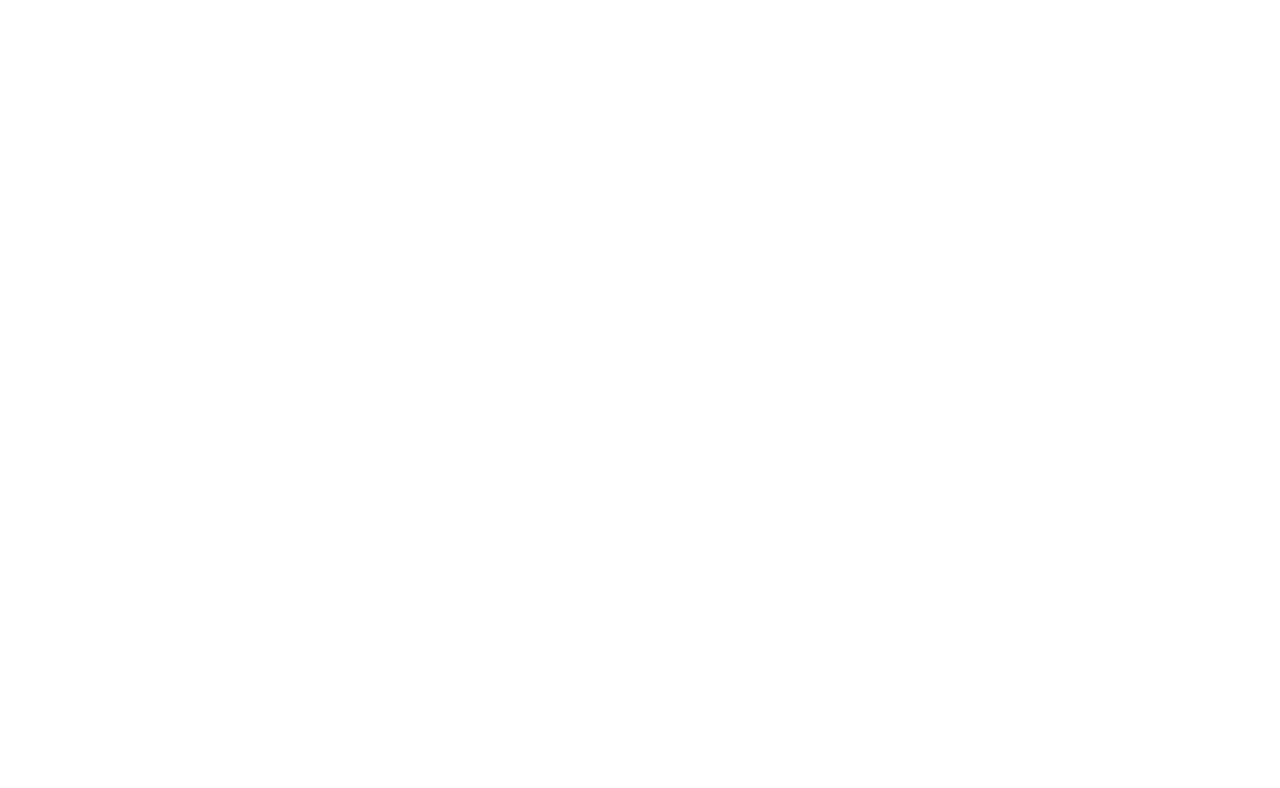
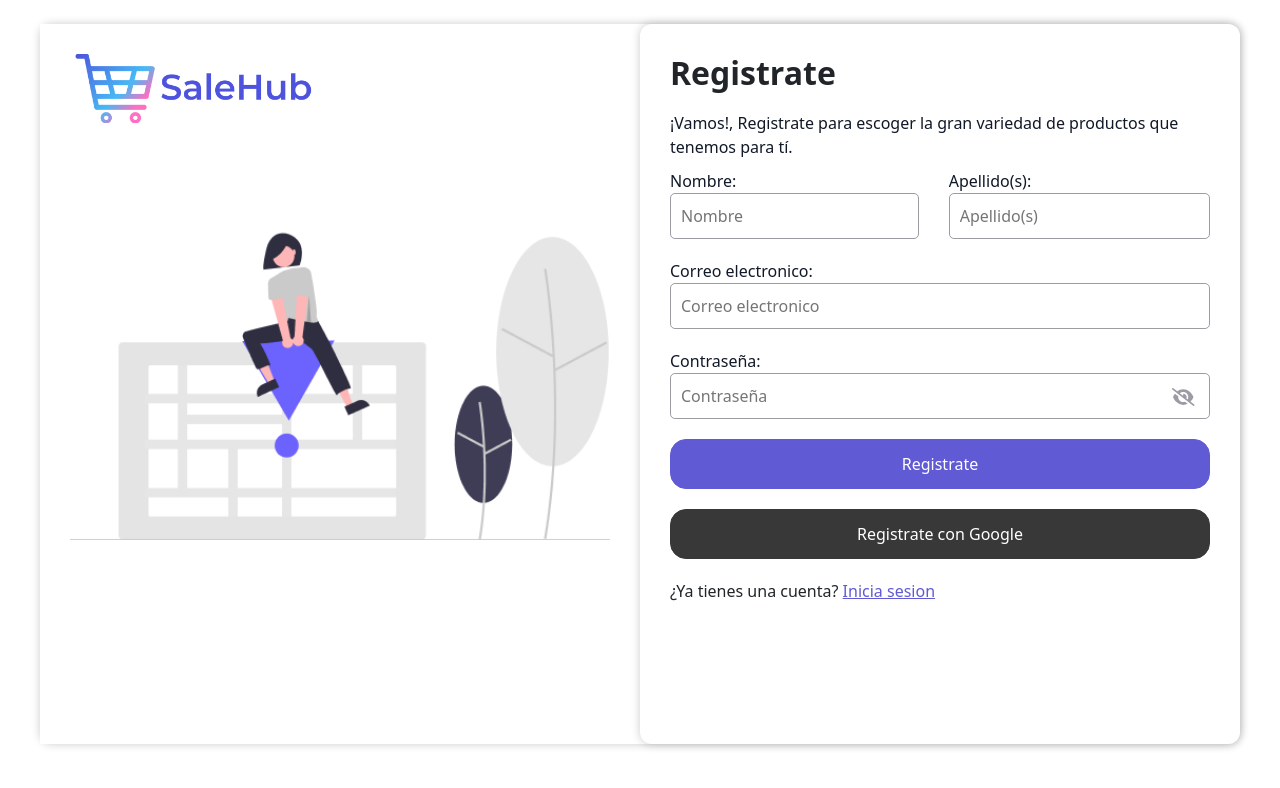
Before and after one commit to Taniagalindout/e-commerWeb, a React (Create React App) app: page /register in a window 1280 px wide. Before the commit this address had no page. Shown: the top 788 px of the page. Built offline with nearby package versions, Linux system fonts and the light colour scheme; a small style sheet from the web is missing.

Commit message:
fix: fix cors

```diff
--- a/package.json
+++ b/package.json
@@ -19,6 +19,7 @@
     "react-icons": "^4.11.0",
     "react-router-dom": "^6.18.0",
     "react-scripts": "5.0.1",
+    "react-toastify": "^9.1.3",
     "web-vitals": "^2.1.4"
   },
   "scripts": {
--- a/src/App.js
+++ b/src/App.js
@@ -3,16 +3,21 @@ import Landing from './components/landing/Landing';
 import Login from './modules/login/Login';
 import Register from './modules/login/Register';
 import { BrowserRouter as Router, Routes, Route } from 'react-router-dom';
+import { ToastContainer } from 'react-toastify';
+import 'react-toastify/dist/ReactToastify.css';
+
 
 function App() {
   return (
     <div className="App">
       <Router>
         <Routes>
-          <Route path='/landing' element={<Landing />} />
-          <Route path='/' element={<Login />} />
+          <Route path='/' element={<Landing />} />
+          <Route path='/login' element={<Login />} />
+          <Route path='/register' element={<Register />} />
         </Routes>
       </Router>
+      <ToastContainer />
     </div>
   );
 }
--- a/src/assets/css/login.css
+++ b/src/assets/css/login.css
@@ -6,9 +6,13 @@
     align-items: center;
 }
 
+.input-error {
+    border: 1px solid red;
+  }
+
 .login-card-container {
     width: 100%;
-    height: 70%;
+    height: 90%;
     background-color: #fff;
     margin: 20px;
     margin-bottom: 4%;
--- a/src/assets/css/register.css
+++ b/src/assets/css/register.css
@@ -5,10 +5,13 @@
   justify-content: center;
   align-items: center;
 }
+.sign-in {
+    margin-top: 10px;
+}
 
 .register-card-container-parent {
   width: 100%;
-    height: 70%;
+  height: 90%;
   background-color: #fff;
   margin: 20px;
   margin-bottom: 4%;
@@ -20,8 +23,15 @@
   z-index: 1;
 }
 
-.left-container{
-    width: 55%;
+.container-inputs-name {
+  width: 100%;
+  display: flex;
+  flex-direction: row;
+  gap: 30px;
+}
+
+.left-container {
+  width: 50%;
   height: 100%;
   background-color: #fff;
   display: flex;
@@ -34,9 +44,12 @@
 .register-logo {
   width: 45%;
 }
+.register-image {
+  width: 100%;
+}
 
 .rigth-container {
-    width: 45%;
+  width: 50%;
   height: 100%;
   background-color: #fff;
   border-radius: 12px;
@@ -48,8 +61,15 @@
 }
 
 .register-text {
-    margin-top: 10px;
   font-weight: 600;
+}
+.input-error {
+  border: 1px solid red;
+}
+
+.error-message {
+  color: grey;
+  font-size: 12px;
 }
 
 .text {
--- a/src/modules/login/Login.jsx
+++ b/src/modules/login/Login.jsx
@@ -1,73 +1,164 @@
-import React, { useState } from 'react'
-import '../../assets/css/login.css'
-import { FontAwesomeIcon } from '@fortawesome/react-fontawesome';
-import { faEye, faEyeSlash } from '@fortawesome/free-solid-svg-icons';
-import logo from '../../assets/images/logo.png'
-import { useEffect } from 'react';
-import { signInWithGoogle } from '../../Firebase';
-
+import React, { useState, useEffect } from "react";
+import "../../assets/css/login.css";
+import { FontAwesomeIcon } from "@fortawesome/react-fontawesome";
+import { faEye, faEyeSlash } from "@fortawesome/free-solid-svg-icons";
+import logo from "../../assets/images/logo.png";
+import { signInWithGoogle } from "../../Firebase";
+import { Link } from "react-router-dom";
+import { login } from "../../service/auth/AuthService";
+import { toast } from "react-toastify";
+import { useNavigate } from "react-router-dom";
 
 const Login = () => {
   const [showPassword, setShowPassword] = useState(false);
+  const [emptyFields, setEmptyFields] = useState([]);
+  const [formSubmitted, setFormSubmitted] = useState(false);
+  const [loginData, setLoginData] = useState({
+    email: "",
+    password: "",
+  });
+
+  const navigate = useNavigate();
+
+  useEffect(() => {
+    const checkUserSession = async () => {
+      const cache = await caches.open("salehub-cache-v1");
+      const userDataResponse = await cache.match("userData");
+      if (userDataResponse) {
+        const userData = await userDataResponse.json();
+        navigate("/");
+      }
+    };
+
+    checkUserSession();
+  }, [navigate]);
+
+  useEffect(() => {
+    validateForm();
+  }, [loginData]);
+
+
+
+  const handleInputChange = (event) => {
+    const { name, value } = event.target;
+    setLoginData({
+      ...loginData,
+      [name]: value,
+    });
+  };
+
+  const validateForm = () => {
+    const { email, password } = loginData;
+    const emptyFieldsArray = [];
+    if (email === "") emptyFieldsArray.push("email");
+    if (password === "") emptyFieldsArray.push("password");
+    setEmptyFields(emptyFieldsArray);
+    return emptyFieldsArray.length === 0;
+  };
 
   const googleLogin = () => {
     console.log("Inicio sesión con Google");
+  };
+
+  const signin = () => {
+    setFormSubmitted(true);
+    if (!validateForm()) {
+      return toast.error("Completa todos los campos.");
     }
-
-    const login = () => {
-        console.log("Inicio sesión con Google");
+    const response = login(loginData)
+      .then((response) => {
+        console.log("Inicio sesion: ", response);
+        if (response.status === 401) {
+          return toast.error("Usuario y/o contraseña incorrectos.");
         }
+        if (response.status === 200) {
+          caches.open("salehub-cache-v1").then((cache) => {
+            cache.put("userData", new Response(JSON.stringify(response)));
+          });
+          navigate("/");
+          return toast.success(`¡Bienvenido ${response.user.name}!`);
+        }
+      })
+      .catch((error) => {
+        console.log("Error: ", error);
+      });
+  };
 
   useEffect(() => {
-      console.log("Renderizo el login")
-    }, [])
-
+    console.log("Renderizo el login");
+  }, []);
 
   return (
     <div className="page-container">
       <div className="login-container">
         <div className="login-card-container">
           <div className="head-login-container">
-                        <img src={logo} className='login-logo' alt='SaleHub' />
-                        <h2 className='welcome-text'>Bienvenido a SaleHub</h2>
-                        <h3 className='login-text'>Inicia sesión</h3>
+            <img src={logo} className="login-logo" alt="SaleHub" />
+            <h2 className="welcome-text">Bienvenido a SaleHub</h2>
+            <h3 className="login-text">Inicia sesión</h3>
           </div>
           <div className="form-container">
-                        <input className='input-form' placeholder='Correo electrónico' type='text' />
-                        <div className='password-input-container'>
             <input
-                                className='input-form '
-                                placeholder='Contraseña'
-                                type={showPassword ? 'text' : 'password'}
+              className={`input-form ${
+                formSubmitted && emptyFields.includes("password")
+                  ? "input-error"
+                  : ""
+              }`}
+              placeholder="Correo electrónico"
+              type="text"
+              name="email"
+              value={loginData.email}
+              onChange={handleInputChange}
+            />
+            <div className="password-input-container">
+              <input
+                className={`input-form ${
+                  formSubmitted && emptyFields.includes("password")
+                    ? "input-error"
+                    : ""
+                }`}
+                placeholder="Contraseña"
+                type={showPassword ? "text" : "password"}
+                name="password"
+                value={loginData.password}
+                onChange={handleInputChange}
               />
               <button
-                                className='password-toggle-button'
+                className="password-toggle-button"
                 onClick={() => setShowPassword(!showPassword)}
               >
                 <FontAwesomeIcon
                   icon={showPassword ? faEye : faEyeSlash}
-                                    className='eye-icon'
+                  className="eye-icon"
                 />
               </button>
             </div>
             <div className="register">
               <span>¿No tienes cuenta? </span>
-                            <a href='#' className='forgot-password'> Regístrate</a>
+              <Link to="/register" className="forgot-password">
+                Registrate
+              </Link>
             </div>
           </div>
-                    <button className='button-form login' onClick={login}>
-                        <span className='login-button-text'>Iniciar sesión</span>
+          <button className="button-form login" onClick={signin}>
+            <span className="login-button-text">Iniciar sesión</span>
           </button>
-                    <button className='button-form google-login' onClick={signInWithGoogle}>
-                        {//Aqui va el icono de Google pero no lo encontré
+          <button
+            className="button-form google-login"
+            onClick={signInWithGoogle}
+          >
+            {
+              //Aqui va el icono de Google pero no lo encontré
             }
-                        <span className='login-button-text'>Iniciar sesión con Google</span>
+            <span className="login-button-text">Iniciar sesión con Google</span>
           </button>
-                    <a href='#' className='forgot-password'>Olvidé mi contraseña</a>
+          <a href="#" className="forgot-password">
+            Olvidé mi contraseña
+          </a>
         </div>
       </div>
     </div>
-    )
-}
+  );
+};
 
-export default Login
+export default Login;
--- a/src/modules/login/Register.jsx
+++ b/src/modules/login/Register.jsx
@@ -1,61 +1,213 @@
-import React, { useState } from 'react'
-import '../../assets/css/register.css'
-import logo from '../../assets/images/logo.png'
-import image from '../../assets/images/register-img.png'
-import { FontAwesomeIcon } from '@fortawesome/react-fontawesome';
-import { faEye, faEyeSlash } from '@fortawesome/free-solid-svg-icons';
+import React, { useEffect, useState } from "react";
+import "../../assets/css/register.css";
+import logo from "../../assets/images/logo.png";
+import image from "../../assets/images/register-img.png";
+import { FontAwesomeIcon } from "@fortawesome/react-fontawesome";
+import { faEye, faEyeSlash } from "@fortawesome/free-solid-svg-icons";
 import { Link } from "react-router-dom";
+import { createUser } from "../../service/user/UserService";
+import { toast } from "react-toastify";
+import { useNavigate } from "react-router-dom";
+
 
 const Register = () => {
   const [showPassword, setShowPassword] = useState(false);
+  const [formData, setFormData] = useState({
+    name: "",
+    lastname: "",
+    phone: "",
+    email: "",
+    password: "",
+    rol: {
+      idRol: 1,
+    },
+  });
+  const navigate = useNavigate();
+  const [emptyFields, setEmptyFields] = useState([]);
+  const [formSubmitted, setFormSubmitted] = useState(false);
+  const [validEmail, setValidEmail] = useState(true);
+  const [validPassword, setValidPassword] = useState(true);
+
+  useEffect(() => {
+    validateForm();
+  }, [formData]);
+
+  const validateForm = () => {
+    const { name, lastname, email, password } = formData;
+    const emptyFieldsArray = [];
+    if (name === "") emptyFieldsArray.push("name");
+    if (lastname === "") emptyFieldsArray.push("lastname");
+    if (!/^\S+@\S+\.\S+$/.test(email)) {
+      emptyFieldsArray.push("email");
+      setValidEmail(false);
+    } else {
+      setValidEmail(true);
+    }
+    if (!/(?=.*[A-Z])(?=.*[0-9])(?=.*[^A-Za-z0-9]).{8,}/.test(password)) {
+      emptyFieldsArray.push("password");
+      setValidPassword(false);
+    } else {
+      setValidPassword(true);
+    }
+    setEmptyFields(emptyFieldsArray);
+    return emptyFieldsArray.length === 0;
+  };
+
+  const handleInputChange = (event) => {
+    const { name, value } = event.target;
+    setFormData({
+      ...formData,
+      [name]: value,
+    });
+  };
+
+  const register = () => {
+    console.log("Entro a iniciar sesion: ", formData);
+    setFormSubmitted(true);
+    validateForm();
+    if (!validateForm()) {
+      toast.error("Completa todos los campos.");
+      if (!/^\S+@\S+\.\S+$/.test(formData.email))
+        return toast.error("Ingresa un email valido.");
+      return;
+    }
+    const response = createUser(formData)
+      .then((response) => {
+        //console.log("Ya cree el usuario: ", response)
+        if (response.status == 201 && response.message == "success") {
+          console.log("El usuario se ha creado correctamente");
+          navigate("/login");
+          toast.success("¡Usuario creado correctamente! Ahora puedes iniciar sesion");
+        } else {
+          console.log("El usuario YA EXISTE");
+          toast.error(
+            "Parece que ya hay un usuario registrado con este correo."
+          );
+        }
+      })
+      .catch((error) => {
+        console.log("Error: ", error);
+      });
+  };
 
   return (
     <div className="page-container">
       <div className="register-container">
         <div className="register-card-container-parent">
           <div className="left-container">
-                        <img src={logo} className='register-logo' alt='SaleHub' />
-                        <img src={image} className='register-image' alt='SaleHub' />
+            <img src={logo} className="register-logo" alt="SaleHub" />
+            <img src={image} className="register-image" alt="SaleHub" />
           </div>
           <div className="rigth-container">
-                        <h2 className='register-text'>Registrate</h2>
-                        <Link to="landing">Haz clic para ver la página sobre nosotros</Link>
-
-                        <span className='text'>¡Vamos!, Registrate para escoger la gran variedad de productos que tenemos para tí.</span>
-                        <label className='text'>Nombre:</label>
-                        <input className='input-form' placeholder='Correo electrónico' type='text' />
-                        <label className='text'>Apellido(s):</label>
-                        <input className='input-form' placeholder='Correo electrónico' type='text' />
-                        <label className='text'>Contraseña:</label>
-                        <div className='password-input-container'>
+            <h2 className="register-text">Registrate</h2>
+            <span className="text">
+              ¡Vamos!, Registrate para escoger la gran variedad de productos que
+              tenemos para tí.
+            </span>
+            <div className="container-inputs-name">
+              <div className="container-column">
+                <label className="text">Nombre:</label>
                 <input
-                                className='input-form '
-                                placeholder='Contraseña'
-                                type={showPassword ? 'text' : 'password'}
+                  className={`input-form ${
+                    formSubmitted && emptyFields.includes("name")
+                      ? "input-error"
+                      : ""
+                  }`}
+                  placeholder="Nombre"
+                  type="text"
+                  name="name"
+                  value={formData.name}
+                  onChange={handleInputChange}
+                />
+              </div>
+              <div className="container-column">
+                <label className="text">Apellido(s):</label>
+                <input
+                  className={`input-form ${
+                    formSubmitted && emptyFields.includes("lastname")
+                      ? "input-error"
+                      : ""
+                  }`}
+                  placeholder="Apellido(s)"
+                  type="text"
+                  name="lastname"
+                  value={formData.lastname}
+                  onChange={handleInputChange}
+                />
+              </div>
+            </div>
+            <label className="text">Correo electronico:</label>
+            <input
+              className={`input-form ${
+                formSubmitted && (emptyFields.includes("email") || !validEmail)
+                  ? "input-error"
+                  : ""
+              }`}
+              placeholder="Correo electronico"
+              type="text"
+              name="email"
+              value={formData.email}
+              onChange={handleInputChange}
+            />
+            <label className="text">Contraseña:</label>
+            <div className="password-input-container">
+              <input
+                className={`input-form ${
+                  formSubmitted &&
+                  (emptyFields.includes("password") || !validPassword)
+                    ? "input-error"
+                    : ""
+                }`}
+                placeholder="Contraseña"
+                type={showPassword ? "text" : "password"}
+                name="password"
+                value={formData.password}
+                onChange={handleInputChange}
               />
               <button
-                                className='password-toggle-button'
+                className="password-toggle-button"
                 onClick={() => setShowPassword(!showPassword)}
               >
                 <FontAwesomeIcon
                   icon={showPassword ? faEye : faEyeSlash}
-                                    className='eye-icon'
+                  className="eye-icon"
                 />
               </button>
             </div>
-                        <button className='button-form login register-button'>
-                            <span className='login-button-text'>Registrate</span>
+            {formSubmitted && !validPassword && (
+              <div className="container-error-password">
+                <span className="error-message">La contraseña de tener:</span>
+                <lu>
+                  <li className="error-message">Minimo 8 carcacteres</li>
+                  <li className="error-message">Una letra mayuscula</li>
+                  <li className="error-message">Un numero</li>
+                  <li className="error-message">Un caracter especial</li>
+                </lu>
+              </div>
+            )}
+            <button
+              className="button-form login register-button"
+              onClick={register}
+            >
+              <span className="login-button-text">Registrate</span>
             </button>
-                        <button className='button-form google-login register-button'>
-                            {//Aqui va el icono de Google pero no lo encontré
+            <button className="button-form google-login register-button">
+              {
+                //Aqui va el icono de Google pero no lo encontré
               }
-                            <span className='login-button-text'>Registrate con Google</span>
+              <span className="login-button-text">Registrate con Google</span>
             </button>
+            <div className="sign-in">
+              <span className="">¿Ya tienes una cuenta? </span>
+              <Link to="/login" className="forgot-password">
+                Inicia sesion
+              </Link>
             </div>
           </div>
         </div>
       </div>
-    )
-}
+    </div>
+  );
+};
 
-export default Register
+export default Register;
--- /dev/null
+++ b/src/service/auth/AuthService.js
@@ -0,0 +1,12 @@
+import { createURL } from "../../utils/environment";
+
+export const login = async (data) => {
+    const response = await fetch(createURL([`/auth/login`]), {
+        method: 'POST',
+        headers: {
+            'Content-Type': 'application/json'
+        },
+        body: JSON.stringify(data)
+    });
+    return response.json();
+}
--- /dev/null
+++ b/src/service/user/UserService.js
@@ -0,0 +1,13 @@
+import { createURL } from "../../utils/environment";
+
+export const createUser = async (data) => {
+    console.log(data)
+    const response = await fetch(createURL([`/auth/register`]), {
+        method: 'POST',
+        headers: {
+            'Content-Type': 'application/json'
+        },
+        body: JSON.stringify(data)
+    });
+    return response.json();
+}
--- /dev/null
+++ b/src/utils/environment.js
@@ -0,0 +1,6 @@
+const url = 'http://localhost:8080/api';
+
+export const createURL = (parameters) => {
+    const route = parameters.join('/');
+    return url + route;
+}
```
Also changed, not shown: serviceWorker.js (added, +18 -0 lines), src/index.js (+11 -0 lines), 1 other file (tests, documents, lock files or other folders). Lines whose indentation alone changed are shown as unchanged.
